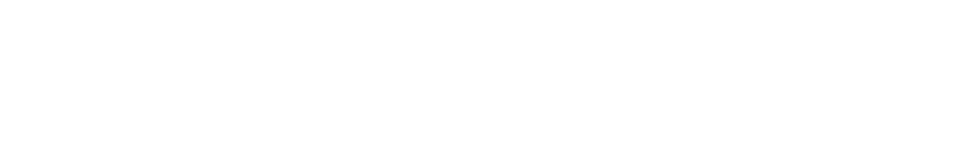
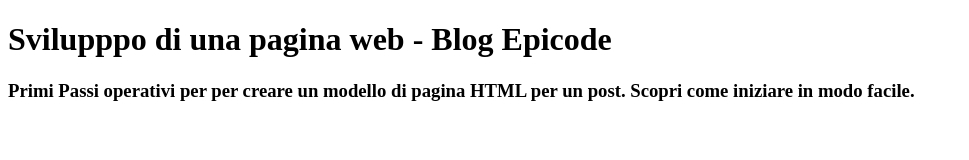
Before and after one commit to FabryPesa23/Nuova-cartella, a plain HTML site: page index.html in a window 1280 px wide. Shown: the whole page, without its empty margins (0-969 px from the left). Drawn offline with Linux system fonts and the light colour scheme.

Commit message:
nuova cartella

```diff
--- a/index.html
+++ b/index.html
@@ -3,9 +3,10 @@
 <head>
     <meta charset="UTF-8">
     <meta name="viewport" content="width=device-width, initial-scale=1.0">
-    <title>Document</title>
+    <title>Svilupppo di una pagina web - Blog Epicode</title>
 </head>
 <body>
-
+    <h1>Svilupppo di una pagina web - Blog Epicode</h1>
+    <h3>Primi Passi operativi per per creare un modello di pagina HTML per un post. Scopri come iniziare in modo facile.</h3>
 </body>
 </html>
```
